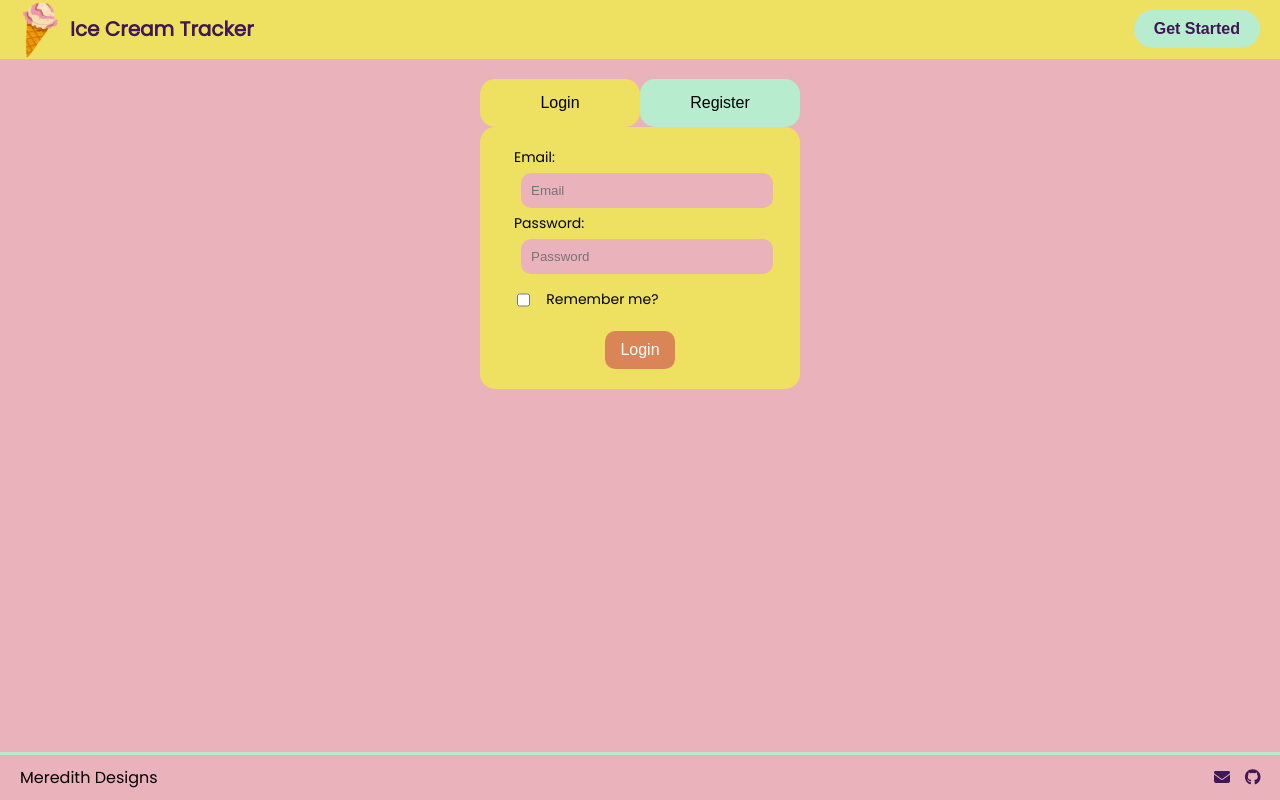
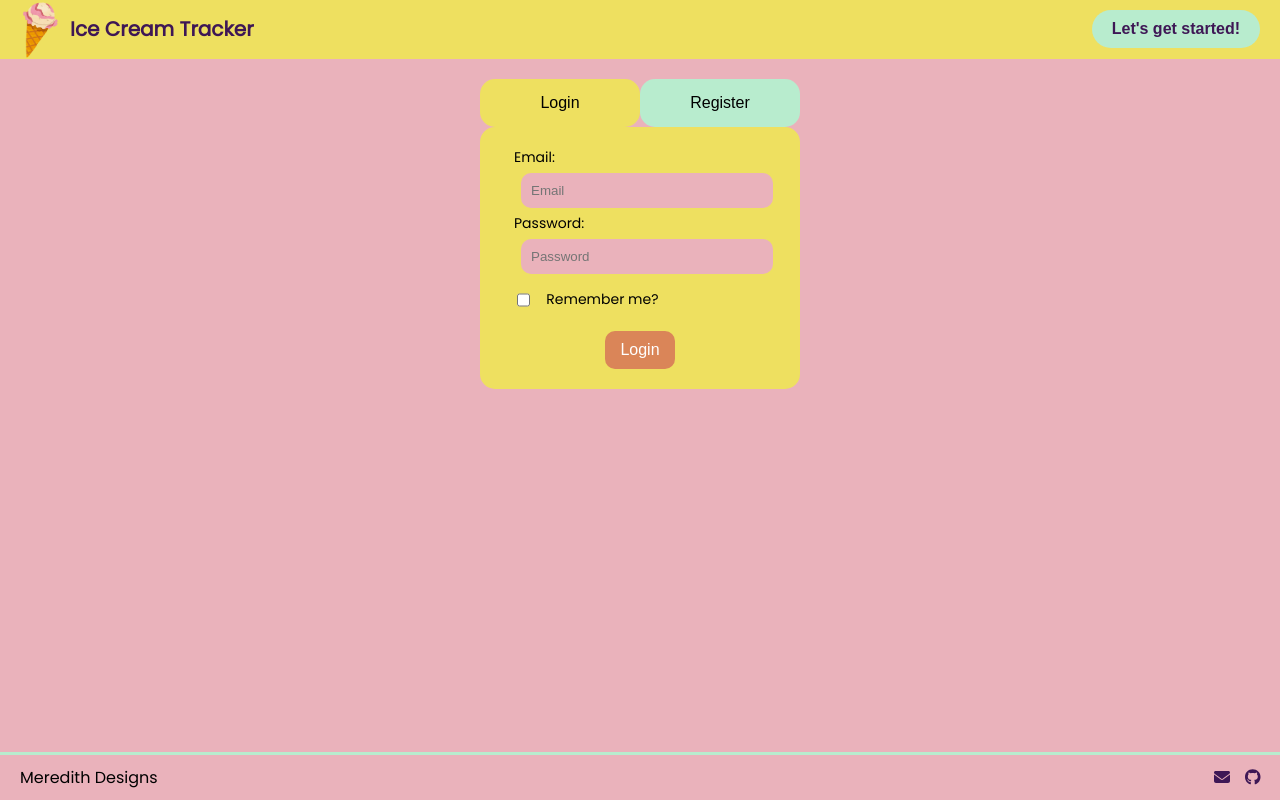
Before and after one commit to NucyLoodle/icecream-web, a Next.js app in the folder icecream-web/: page /login in a window 1280 px wide. Built offline with nearby package versions, Linux system fonts and the light colour scheme.

Commit message:
link to login page

```diff
--- a/icecream-web/app/Header/Header.js
+++ b/icecream-web/app/Header/Header.js
@@ -1,5 +1,6 @@
 import './Header.css'
 import Image from 'next/image'
+import Link from 'next/link';
 import logo from '../../public/icecream_logo.png';
 
 function Header() {
@@ -9,7 +10,13 @@ function Header() {
                 <Image src={logo} alt="strawberry and vanilla ice cream cone" />
                 <h1>Ice Cream Tracker</h1>
             </div>
-            <button id="get-started-btn">Get Started</button>
+            <button id="get-started-btn">
+                <Link
+                    href="/login"
+                    id="lp-get-started">
+                    Let's get started!
+                </Link>
+            </button>
         </div>
 
     );
```
